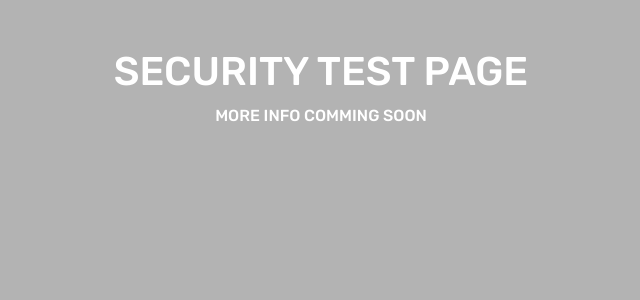
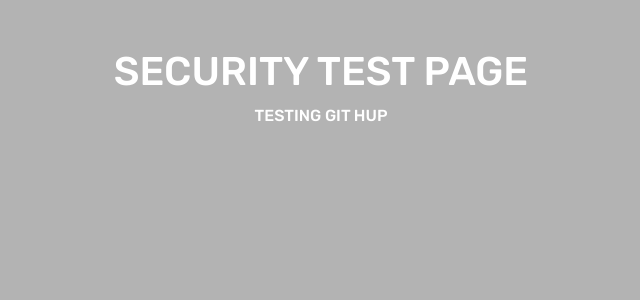
Before and after one commit to ErnAbr/logistics-page, a Symfony app: template templates/adminTest.html.twig in a window 1280 px wide. Shown: the part 83-383 px from the top of the page, without its empty margins (319-959 px from the left). Run offline with Twig, Linux system fonts and the light colour scheme; the template is opened without the code that fills it, so the values that code supplies are empty; some libraries are stand-ins or nearby versions; some web fonts are replaced.

Commit message:
git-update

```diff
--- a/templates/adminTest.html.twig
+++ b/templates/adminTest.html.twig
@@ -1,7 +1,7 @@
 {% extends 'base.html.twig' %} {% block content %}
 <div class="container d-flex flex-column align-items-center mt-5">
   <h1>Security Test Page</h1>
-  <P>More info comming soon</P>
+  <P>Testing Git HUP</P>
 </div>
 <footer class="fixed-bottom">
   <hr />
```
